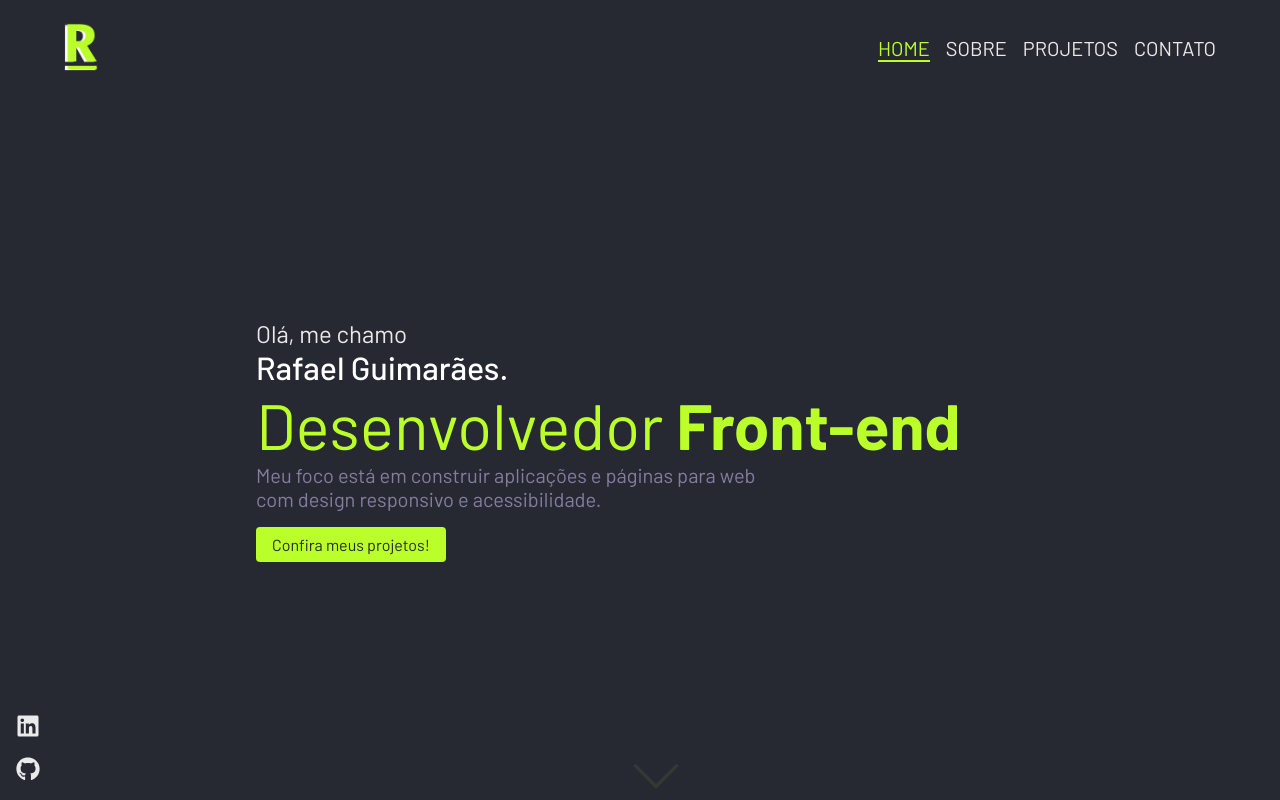
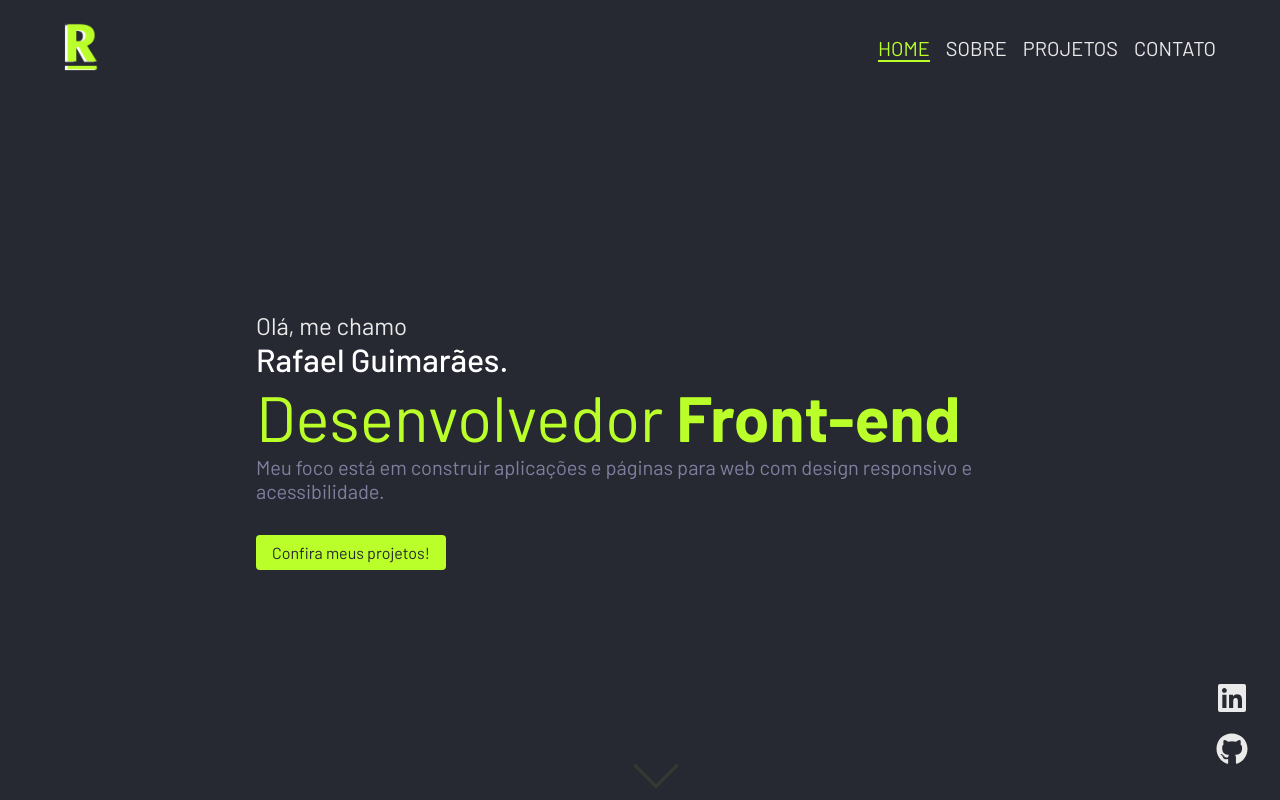
Before and after one commit to RafaelC77/dev-portfolio, a React (Vite) app: page / in a window 1280 px wide. Built offline with nearby package versions, Linux system fonts and the light colour scheme.

Commit message:
feat: add animation to social account button when hovering

```diff
--- a/src/components/Home/index.tsx
+++ b/src/components/Home/index.tsx
@@ -20,8 +20,8 @@ export function Home() {
         </h2>
 
         <p>
-          Meu foco está em construir aplicações e páginas para web <br /> com
-          design responsivo e acessibilidade.
+          Meu foco está em construir aplicações e páginas para web com design
+          responsivo e acessibilidade.
         </p>
 
         <ProjectsButton>Confira meus projetos!</ProjectsButton>
--- a/src/components/Home/styles.ts
+++ b/src/components/Home/styles.ts
@@ -8,6 +8,7 @@ export const HomeComponent = styled.section`
   justify-content: center;
   align-items: center;
   gap: 1rem;
+
   h1 {
     font-weight: 400;
     strong {
@@ -16,15 +17,18 @@ export const HomeComponent = styled.section`
       color: ${(props) => props.theme["white"]};
     }
   }
+
   h2 {
     font-size: 4rem;
     font-weight: 400;
     color: ${(props) => props.theme["green"]};
   }
+
   p {
     font-size: 1.25rem;
     color: ${(props) => props.theme["gray"]};
   }
+
   @media (max-width: 480px) {
     h2 {
       font-size: 3rem;
@@ -34,6 +38,7 @@ export const HomeComponent = styled.section`
 
 export const HomeInfo = styled.div`
   width: 60%;
+
   @media (max-width: 580px) {
     width: min-content;
     padding: 1rem;
@@ -46,18 +51,23 @@ export const SocialAccounts = styled.div`
   align-items: center;
   gap: 1rem;
   position: absolute;
-  left: 1rem;
-  bottom: 1rem;
+  right: 2rem;
+  bottom: 2rem;
+
   a {
     color: inherit;
     text-decoration: none;
   }
+
   svg {
-    height: 1.5rem;
-    width: 1.5rem;
+    height: 2rem;
+    width: 2rem;
     transition: 0.2s;
+
     &:hover {
       color: ${(props) => props.theme["green"]};
+      width: 4rem;
+      height: 4rem;
     }
   }
 `;
@@ -68,20 +78,24 @@ export const ArrowDown = styled.div`
   border-width: 0 3px 3px 0;
   border-style: solid;
   border-color: ${(props) => props.theme["green"]};
+
   a {
     color: inherit;
     text-decoration: none;
   }
+
   @keyframes arrowMovement {
     0% {
       bottom: 2.5rem;
       opacity: 1;
     }
+
     100% {
       bottom: 1rem;
       opacity: 0;
     }
   }
+
   position: absolute;
   bottom: 1.5rem;
   transform: rotate(45deg);
@@ -97,5 +111,6 @@ export const ProjectsButton = styled.button`
   padding: 0.5rem 1rem;
   border-radius: 0.25rem;
   cursor: pointer;
-  margin-top: 1rem;
+  margin-top: 2rem;
+  font-weight: 400;
 `;
```
